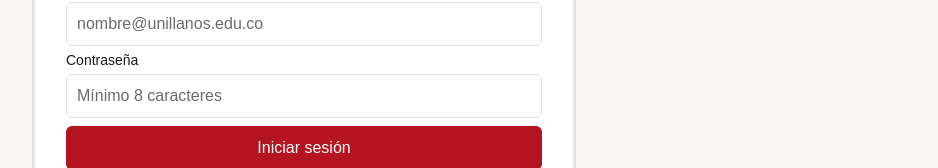
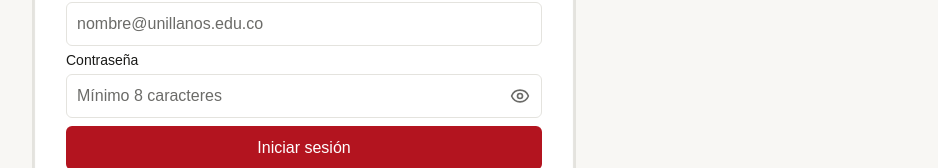
Before and after one commit to atlas-interactive/eventu-web, a React (Vite) app: page /login in a window 1280 px wide. Shown: the part 387-555 px from the top of the page, without its empty margins (336-1274 px from the left). Built offline with nearby package versions, Linux system fonts and the light colour scheme; no server answers.

Commit message:
feat: add show/hide password functionality in authentication forms

```diff
--- a/src/features/auth/FormularioLogin.tsx
+++ b/src/features/auth/FormularioLogin.tsx
@@ -186,6 +186,7 @@ export const FormularioLogin: React.FC = () => {
                     etiqueta={t('auth.login.contrasena')}
                     autoComplete="current-password"
                     type="password"
+                    permitirMostrarContrasena
                     name="password"
                     value={formData.password}
                     onChange={handleChange}
--- a/src/features/auth/FormularioRegistro.tsx
+++ b/src/features/auth/FormularioRegistro.tsx
@@ -132,6 +132,7 @@ export const FormularioRegistro: React.FC = () => {
                     etiqueta={t('auth.registro.contrasena')}
                     autoComplete="new-password"
                     type="password"
+                    permitirMostrarContrasena
                     name="password"
                     value={formData.password}
                     onChange={handleChange}
--- a/src/features/auth/components/CampoAutenticacion.tsx
+++ b/src/features/auth/components/CampoAutenticacion.tsx
@@ -1,9 +1,12 @@
-import { useId, type InputHTMLAttributes } from 'react';
+import { useId, useState, type InputHTMLAttributes } from 'react';
+import { Eye, EyeOff } from 'lucide-react';
+import { useTranslation } from 'react-i18next';
 
 interface CampoAutenticacionProps extends Omit<InputHTMLAttributes<HTMLInputElement>, 'children'> {
     etiqueta: string;
     ayuda?: string;
     error?: string;
+    permitirMostrarContrasena?: boolean;
 }
 
 // Conserva los atributos nativos; únicamente comparte presentación y asociaciones accesibles.
@@ -11,6 +14,9 @@ export function CampoAutenticacion({
     etiqueta,
     ayuda,
     error,
+    permitirMostrarContrasena = false,
+    type,
+    disabled,
     id,
     className = '',
     'aria-describedby': descripcionExterna,
@@ -18,6 +24,10 @@ export function CampoAutenticacion({
     ...props
 }: CampoAutenticacionProps) {
     const idGenerado = useId();
+    const { t } = useTranslation();
+    const [contrasenaVisible, setContrasenaVisible] = useState(false);
+    const puedeAlternar = permitirMostrarContrasena && type === 'password';
+    const etiquetaVisibilidad = t(contrasenaVisible ? 'auth.campos.ocultarContrasena' : 'auth.campos.mostrarContrasena');
     const idCampo = id ?? idGenerado;
     const idAyuda = `${idCampo}-ayuda`;
     const idError = `${idCampo}-error`;
@@ -28,13 +38,30 @@ export function CampoAutenticacion({
     return (
         <div>
             <label htmlFor={idCampo} className="register-label block text-sm font-medium leading-5">{etiqueta}</label>
+            <div className="relative">
                 <input
                     {...props}
+                    type={puedeAlternar && contrasenaVisible ? 'text' : type}
+                    disabled={disabled}
                     id={idCampo}
                     aria-invalid={estadoInvalido}
                     aria-describedby={descripcion}
-                className={`register-input mt-1 h-11 w-full rounded-md border px-2.5 text-base leading-6 outline-none${mostrarInvalido ? ' register-input-invalid' : ''} ${className}`.trim()}
+                    className={`register-input mt-1 h-11 w-full rounded-md border px-2.5 text-base leading-6 outline-none${puedeAlternar ? ' register-input-password' : ''}${mostrarInvalido ? ' register-input-invalid' : ''} ${className}`.trim()}
                 />
+                {puedeAlternar && (
+                    <button
+                        type="button"
+                        className="register-password-toggle"
+                        aria-label={etiquetaVisibilidad}
+                        title={etiquetaVisibilidad}
+                        aria-controls={idCampo}
+                        disabled={disabled}
+                        onClick={() => setContrasenaVisible((visible) => !visible)}
+                    >
+                        {contrasenaVisible ? <EyeOff size={20} aria-hidden="true" /> : <Eye size={20} aria-hidden="true" />}
+                    </button>
+                )}
+            </div>
             {ayuda && <p id={idAyuda} className="register-subtitle mt-1 text-sm">{ayuda}</p>}
             {error && <p id={idError} role="alert" className="mt-1 text-sm text-eventu-error">{error}</p>}
         </div>
--- a/src/i18n/en.json
+++ b/src/i18n/en.json
@@ -68,6 +68,10 @@
     "advertenciaInvalida": "The saved preferences were not valid; the initial values were restored."
   },
   "auth": {
+    "campos": {
+      "mostrarContrasena": "Show password",
+      "ocultarContrasena": "Hide password"
+    },
     "login": {
       "titulo": "Sign in",
       "subtitulo": "Sign in with your institutional email",
--- a/src/i18n/es.json
+++ b/src/i18n/es.json
@@ -68,6 +68,10 @@
     "advertenciaInvalida": "Las preferencias guardadas no eran válidas; se restablecieron los valores iniciales."
   },
   "auth": {
+    "campos": {
+      "mostrarContrasena": "Mostrar contraseña",
+      "ocultarContrasena": "Ocultar contraseña"
+    },
     "login": {
       "titulo": "Inicia sesión",
       "subtitulo": "Ingresa con tu correo institucional",
--- a/src/styles/auth.css
+++ b/src/styles/auth.css
@@ -50,6 +50,38 @@
   color: var(--color-eventu-secondary-text);
 }
 
+.register-input-password {
+  padding-right: 3rem;
+}
+
+.register-password-toggle {
+  position: absolute;
+  top: 0.25rem;
+  right: 0;
+  display: flex;
+  align-items: center;
+  justify-content: center;
+  width: 2.75rem;
+  height: 2.75rem;
+  border-radius: 0.375rem;
+  color: var(--color-eventu-secondary-text);
+  cursor: pointer;
+}
+
+.register-password-toggle:hover {
+  color: var(--color-eventu-main-ink);
+}
+
+.register-password-toggle:focus-visible {
+  outline: 0.125rem solid var(--color-eventu-institutional-red);
+  outline-offset: -0.25rem;
+}
+
+.register-password-toggle:disabled {
+  cursor: not-allowed;
+  opacity: 0.6;
+}
+
 .register-input:focus {
   border-color: var(--color-eventu-border);
   outline: none;
```
Also changed, not shown: 1 other file (tests, documents, lock files or other folders). Lines whose indentation alone changed are shown as unchanged.
